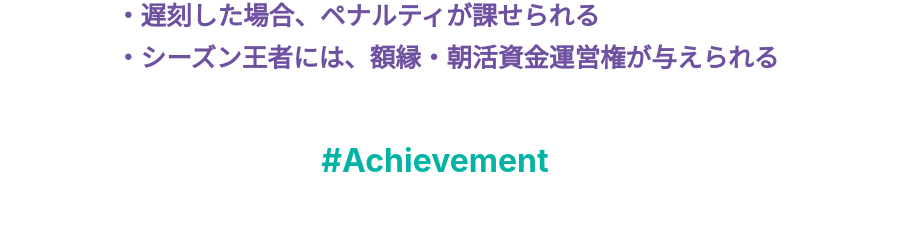
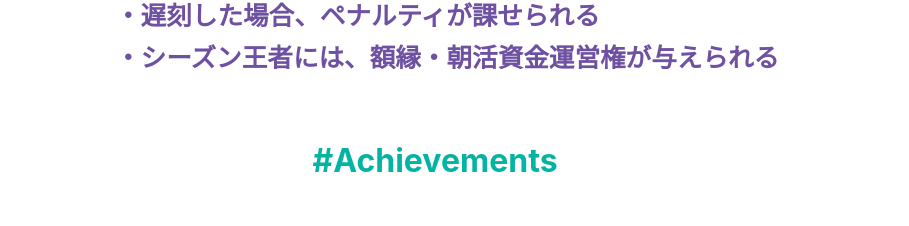
Before and after one commit to ryotaromosao/moring-web, a React (Create React App) app: page / in a window 1280 px wide. Shown: the part 2093-2319 px from the top of the page, without its empty margins (205-1114 px from the left). Built offline with nearby package versions, Linux system fonts and the light colour scheme.

Commit message:
detail fixed

```diff
--- a/src/App.js
+++ b/src/App.js
@@ -73,7 +73,7 @@ function App() {
 
     <div style={{ marginBottom: "5%" }}></div>
 
-    <center><b className="midori">#Achievement</b></center>
+    <center><b className="midori">#Achievements</b></center>
 
     <div style={{ marginBottom: "3%" }}></div>
 
--- a/src/components/Member/Member.css
+++ b/src/components/Member/Member.css
@@ -2,7 +2,6 @@
     display: flex;
     justify-content: center; /*中央寄せ */
     flex-wrap: wrap;
-    height: 20%;
 }
 
 .member li {
```
